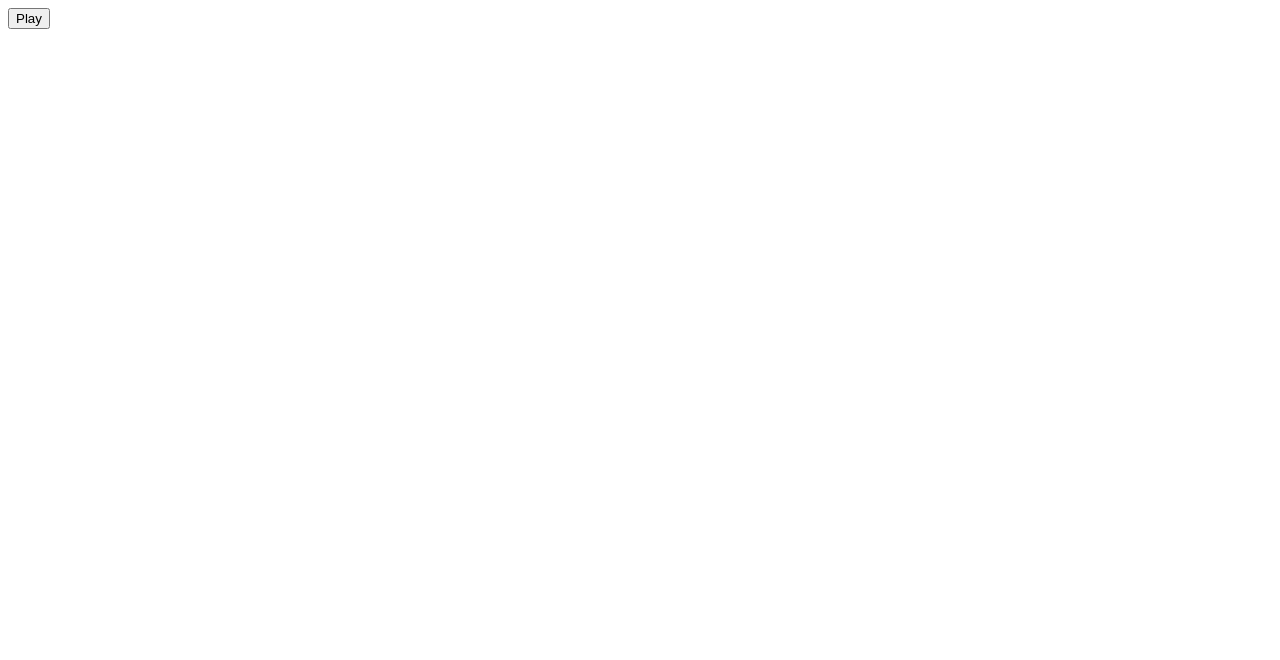
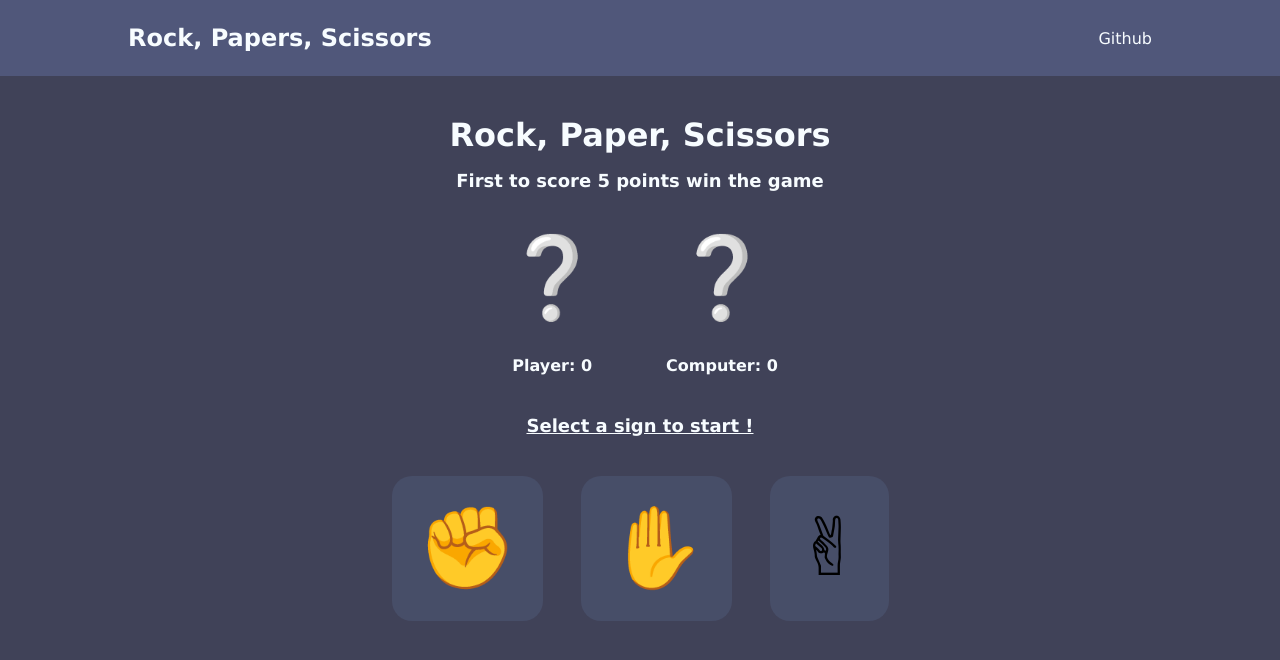
Before and after one commit to vcrl/Rock-Paper-Scissors, a plain HTML site: page index.html in a window 1280 px wide. Drawn offline with Linux system fonts and the light colour scheme.

Commit message:
Added UI & connecting UI to the algorithm

```diff
--- a/index.html
+++ b/index.html
@@ -3,10 +3,45 @@
     <head>
         <meta charset="utf-8">
         <title>Rock, Paper, Scissors [Command Line Edition]</title>
-        <link href="./stylesheet.css" rel="text/css">
+        <link href="./styles.css" rel="stylesheet">
     </head>
     <body>
-        <button id="play" onclick="new Game().playRound()">Play</button>
+        <div class="topNavigation">
+            <li>
+                <ul id="titleLink">Rock, Papers, Scissors</ul>
+                <ul id="githubLink">Github</ul>
+            </li>
+        </div>
+        <h1 id="firstMsg">Rock, Paper, Scissors</h1>
+        <h3 id="secondText">First to score 5 points win the game</h3>
+        <div id="scoreArea">
+            <div id="player">
+                <div class="weaponHolder" id="playerWeapon">
+                    ❔
+                </div>
+                <h1 class="score" id="playerScore">Player: 0</h1>
+
+            </div>
+            <div id="computer">
+                <div class="weaponHolder" id="computerWeapon">
+                    ❔
+                </div>
+                <h1 class="score" id="computerScore">Computer: 0</h1>
+            </div>
+        </div>
+        <h3 id="secondMsg">Select a sign to start !</h3>
+        <div id="weaponList">
+            <div class="weapon" id="rock" onclick="G.playRound(2)">
+                ✊
+            </div>
+            <div class="weapon" id="paper" onclick="G.playRound(0)">
+                ✋
+            </div>
+            <div class="weapon" id="scissors" onclick="G.playRound(1)">
+                ✌
+            </div>
+        </div>
+        <!--<button id="play" onclick="new Game().playRound()">Play</button>-->
         <script src="./script.js"></script>
     </body>
 </html>
--- a/script.js
+++ b/script.js
@@ -1,29 +1,51 @@
 class Game {
-    possibleChoices = ["paper", "scissors", "rock"];
+    possibleChoices = ["Paper", "Scissors", "Rock"];
+    choicesEmojis = ["✋", "✌", "✊", "❔"];
+
+    computerScoreCount = 0;
+    playerScoreCount = 0;
+
     playerBtn = document.getElementById("play");
+    rockBtn = document.getElementById("rock");
+    paperBtn = document.getElementById("paper");
+    scissorsBtn = document.getElementById("scissors");
 
-    playRound(){
+    firstText = document.getElementById("firstMsg");
+    secondText = document.getElementById("secondMsg");
+
+    playerScore = document.getElementById("playerScore");
+    computerScore = document.getElementById("computerScore");
+
+    playerWeapon = document.getElementById("playerWeapon");
+    computerWeapon = document.getElementById("computerWeapon");
+
+    playRound(choice){
         /*
             Launches a round
         */
 
-        let playerSelection = this.possibleChoices[this.getPlayerChoice()];
-        if(playerSelection){
-            let computerSelection = this.possibleChoices[this.getComputerChoice()];
-            playerSelection = this.formatString(playerSelection);
-            computerSelection = this.formatString(computerSelection);
-            console.log(`Computer chose ${computerSelection}.`);
-            if(playerSelection == "Paper" && computerSelection == "Scissors" || playerSelection == "Scissors" && computerSelection == "Rock" || playerSelection == "Rock" && computerSelection == "Paper"){
-                return console.log(`You lose! ${computerSelection} beats ${playerSelection}.`);
-            }else if(playerSelection == "Rock" && computerSelection == "Scissors" || playerSelection == "Scissors" && computerSelection == "Paper" || playerSelection == "Paper" && computerSelection == "Rock"){
-                return console.log(`You win! ${playerSelection} beats ${computerSelection}.`);
-            }else{
-                return console.log(`It's a tie! You both picked ${computerSelection}.`);
-            }
+        let playerSelection = this.possibleChoices[choice];
+        this.playerWeapon.innerHTML = this.choicesEmojis[choice];
+        let computerSelection = this.possibleChoices[this.getComputerChoice()];
+        this.computerWeapon.innerHTML = this.choicesEmojis[this.possibleChoices.indexOf(computerSelection)];
+
+        if(playerSelection == "Paper" && computerSelection == "Scissors" || playerSelection == "Scissors" && computerSelection == "Rock" || playerSelection == "Rock" && computerSelection == "Paper"){
+            this.secondText.innerHTML = `You lose! ${computerSelection} beats ${playerSelection}.`;
+            this.addScorePoint("Computer", 1);
+            this.computerScore.innerHTML = "Computer: " + this.computerScoreCount;
+            return;
+        }else if(playerSelection == "Rock" && computerSelection == "Scissors" || playerSelection == "Scissors" && computerSelection == "Paper" || playerSelection == "Paper" && computerSelection == "Rock"){
+            this.secondText.innerHTML = `You win! ${playerSelection} beats ${computerSelection}.`;
+            this.addScorePoint("Player", 1);
+            this.playerScore.innerHTML = "Player: " + this.playerScoreCount;
+            return;
         }else{
+            this.secondText.innerHTML = `It's a tie! You both picked ${computerSelection}.`;
             return;
         }
     }
+
+
     getComputerChoice(){
         /*
             Generates the computer's choice
@@ -32,42 +54,21 @@ class Game {
         return Math.floor(Math.random() * this.possibleChoices.length);
     }
 
-    getPlayerChoice(){
-        /*
-            Gets player input from a prompt and determine his choice
-        */
+    endGame(){
+        return;
+    }
 
-        let playerSelection = prompt("Please, select Rock, Paper or Scissors");
-        playerSelection = playerSelection.toLowerCase();
-        switch(playerSelection){
-            case "paper":
-                console.log("You have choosen Paper.")
-                return 0;
-            case "scissors":
-                console.log("You have choosen Scissors.")
-                return 1;
-            case "rock":
-                console.log("You have choosen Rock.")
-                return 2;
-            default:
-                console.log("You have to choose between Rock, Paper or Scissors.");
-                this.playRound();
-                return;
+    addScorePoint(player, amount){
+        switch(player){
+            case "Player":
+                this.playerScoreCount = this.playerScoreCount + amount;
+                break;
+            case "Computer":
+                this.computerScoreCount = this.computerScoreCount + amount;
+                break;
         }
     }
 
-    formatString(stringElement){
-        /*
-            Formats a string to return said-string with the first letter capitalized
-        */
+}
 
-        switch(typeof stringElement){
-            case "string":
-                let unformattedStringCap = stringElement[0].toUpperCase();
-                let string = unformattedStringCap + stringElement.slice(1);
-                return string;
-            default:
-                return;
-        }
-    }
-}
+let G = new Game();
--- /dev/null
+++ b/styles.css
@@ -0,0 +1,107 @@
+html{
+    font-size: 8px;
+    font-family: 'Lucida Sans', 'Lucida Sans Regular', 'Lucida Grande', 'Lucida Sans Unicode', Geneva, Verdana, sans-serif;
+}
+
+body{
+    margin: 0;
+    background-color: #404258;
+}
+
+/**/
+.topNavigation{
+    padding: 0vh 10vw;
+    background: #50577A;
+    color: #f7fcff;
+}
+
+.topNavigation li{
+    list-style: none;
+    display: flex;
+    justify-content: end;
+    align-items: center;
+}
+
+.topNavigation ul{
+    padding-left: 0;
+}
+
+#titleLink{
+    margin-right: auto;
+    font-weight:bold;
+    font-size: 3em;
+}
+
+#githubLink{
+    font-size: 2em;
+}
+
+/**/
+#firstMsg{
+    width: 100%;
+    color:#f7fcff;
+    font-size: 4em;
+    text-align: center;
+    margin-top: 5vh;
+    margin-bottom:2vh;
+}
+
+#secondText, #secondMsg{
+    margin:0;
+    text-align: center;
+    font-size: 2.25em;
+    color:#f7fcff;
+    margin-bottom:5vh;
+}
+
+#secondMsg{
+    text-decoration: underline;
+}
+
+/**/
+#scoreArea{
+    padding: 0vh 10vw;
+    display: flex;
+    justify-content: center;
+    gap:5vw;
+    margin-bottom:5vh
+}
+
+#player, #computer{
+    display: flex;
+    flex-direction: column;
+    align-items:center;
+}
+
+.weaponHolder{
+    font-size: 10em;
+    margin-bottom: 2.5vh;
+}
+
+.score{
+    margin-bottom: auto;
+    font-size: 2em;
+    color: #f7fcff;
+}
+
+/**/
+#weaponList{
+    display: flex;
+    justify-content: center;
+    gap: 3vw;
+}
+
+.weapon{
+    transition-duration: 250ms;
+    font-size: 10em;
+    padding: 2% 2%;
+    border-radius: 0.25em;
+    background-color: #474E68;
+    flex:0;
+}
+
+.weapon:hover{
+    cursor: pointer;
+    transition-duration: 250ms;
+    background-color: #50577A;
+}
```
